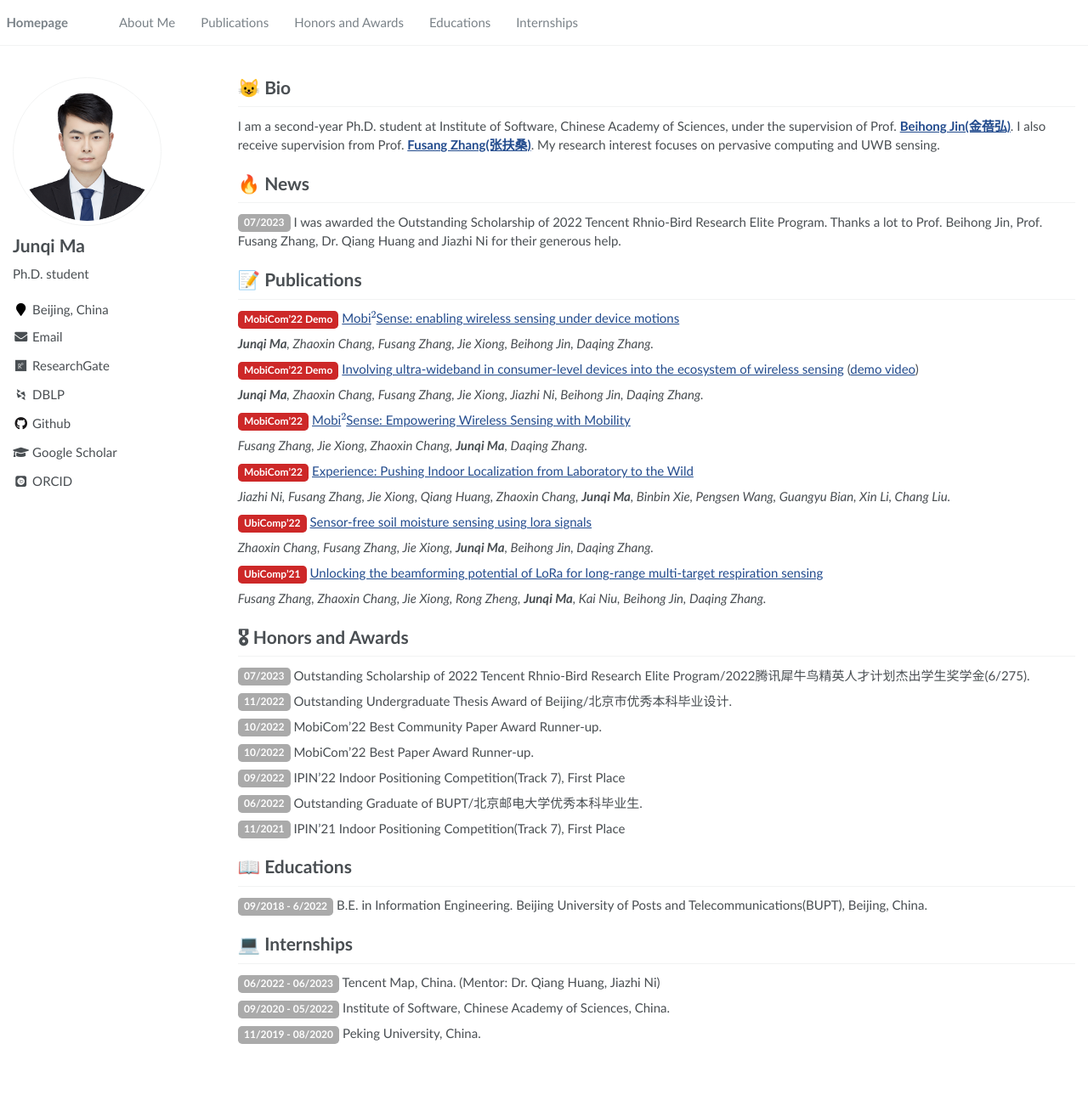
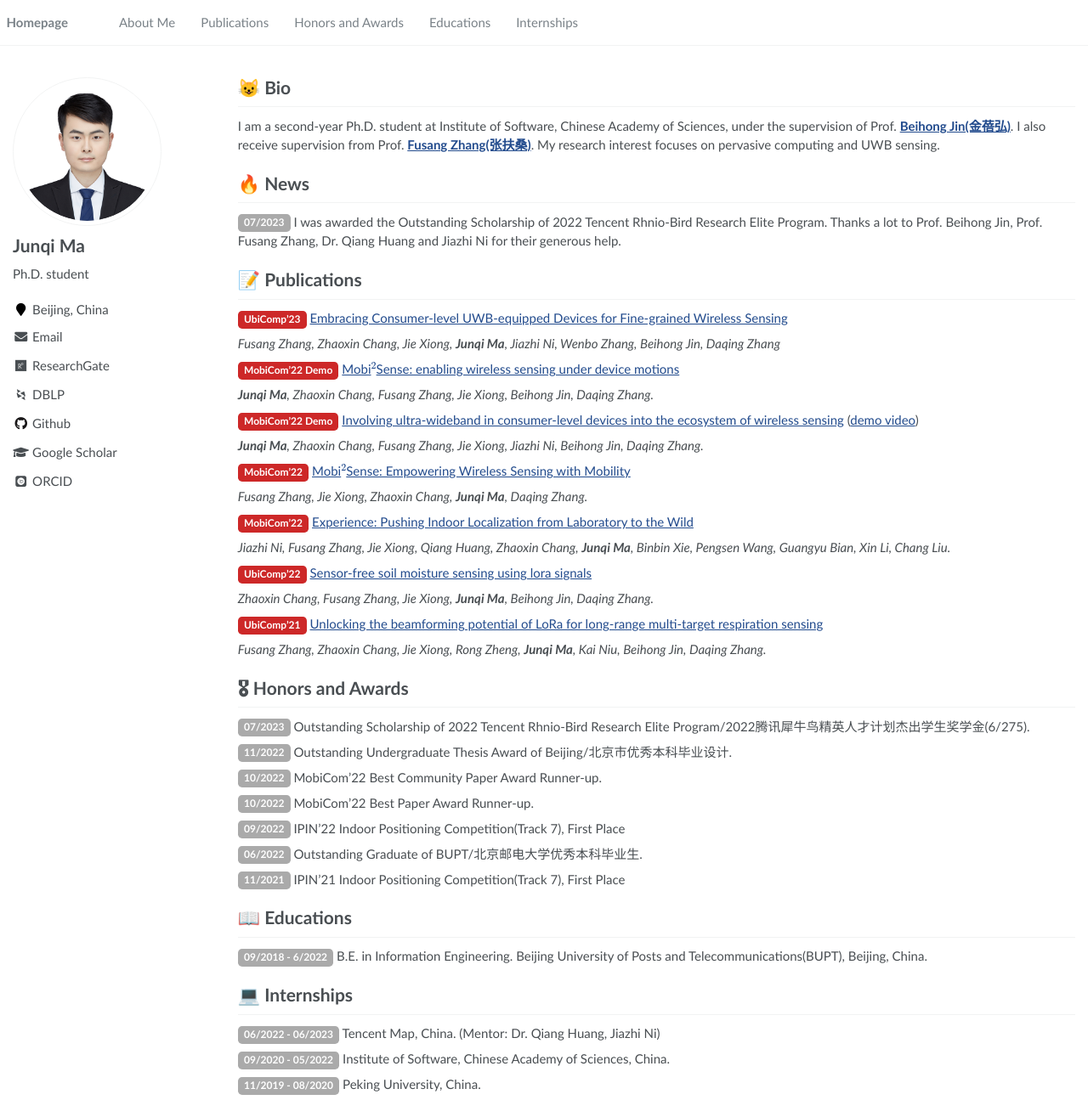
Before and after one commit to junqi-ma/junqi-ma.github.io, a Jekyll site: the page built from _pages/about.md, in a window 1280 px wide and 1295 px high. Shown: the whole window at 85% size. Built offline with Jekyll 4.4.1, drawn with Linux system fonts in a browser that asks for light colours; some web fonts are replaced; formulas are drawn with MathJax 3.

Commit message:
Update about.md

```diff
--- a/_pages/about.md
+++ b/_pages/about.md
@@ -52,6 +52,10 @@ I am a second-year Ph.D. student at Institute of Software, Chinese Academy of Sc
 <span class = 'label label-time'>07/2023</span> I was awarded the Outstanding Scholarship of 2022 Tencent Rhnio-Bird Research Elite Program. Thanks a lot to Prof. Beihong Jin, Prof. Fusang Zhang, Dr. Qiang Huang and Jiazhi Ni for their generous help.
 
 # 📝 Publications
+<span class = 'label label-paper'>UbiComp'23</span> [Embracing Consumer-level UWB-equipped Devices for Fine-grained Wireless Sensing](https://dl.acm.org/doi/abs/10.1145/3569487)
+
+*Fusang Zhang, Zhaoxin Chang, Jie Xiong, **Junqi Ma**, Jiazhi Ni, Wenbo Zhang, Beihong Jin, Daqing Zhang*
+
 <span class = 'label label-paper'>MobiCom'22 Demo</span> [Mobi$^2$Sense: enabling wireless sensing under device motions](https://dl.acm.org/doi/abs/10.1145/3495243.3558748)
 
 ***Junqi Ma**, Zhaoxin Chang, Fusang Zhang, Jie Xiong, Beihong Jin, Daqing Zhang.*
```
